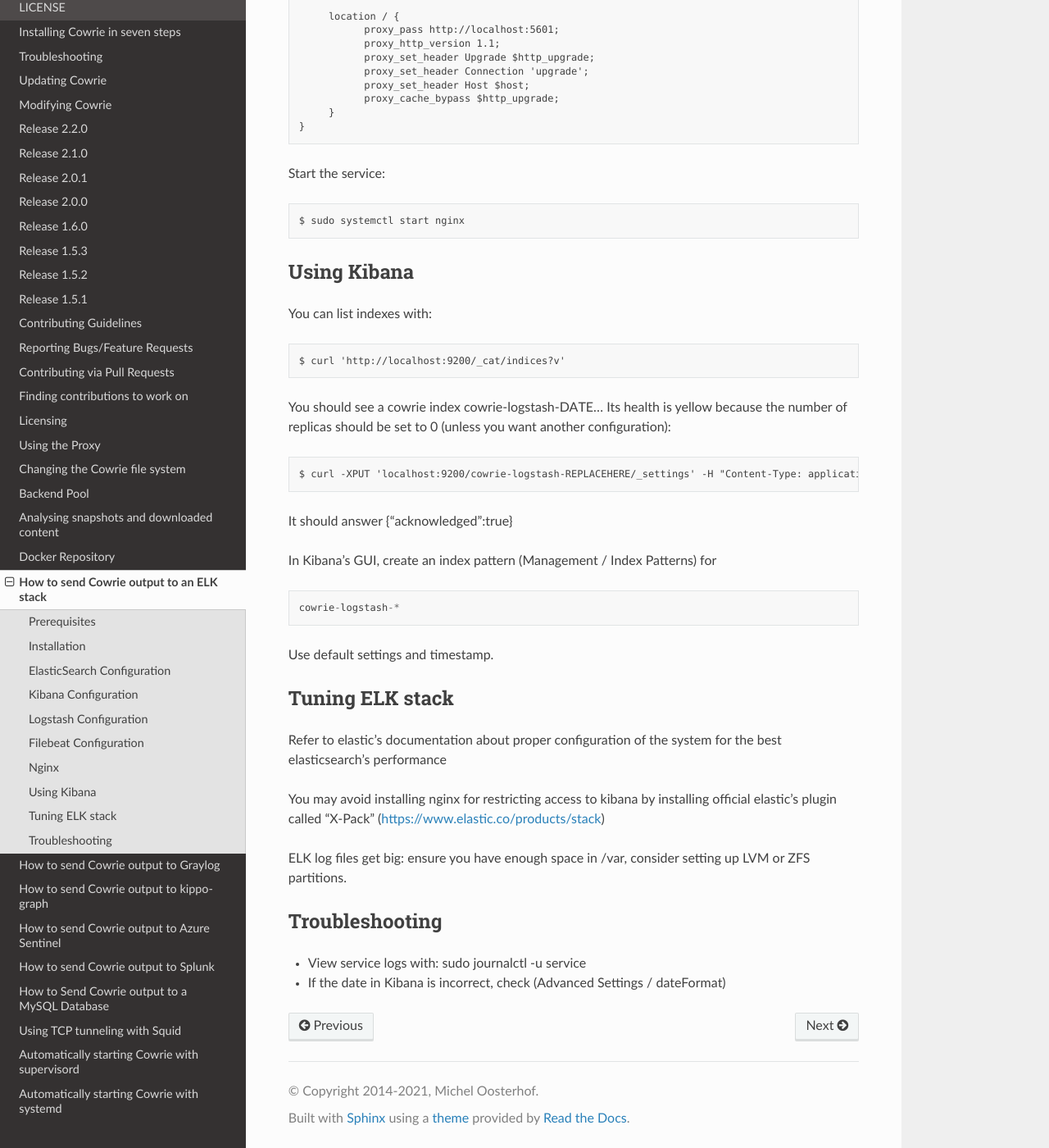
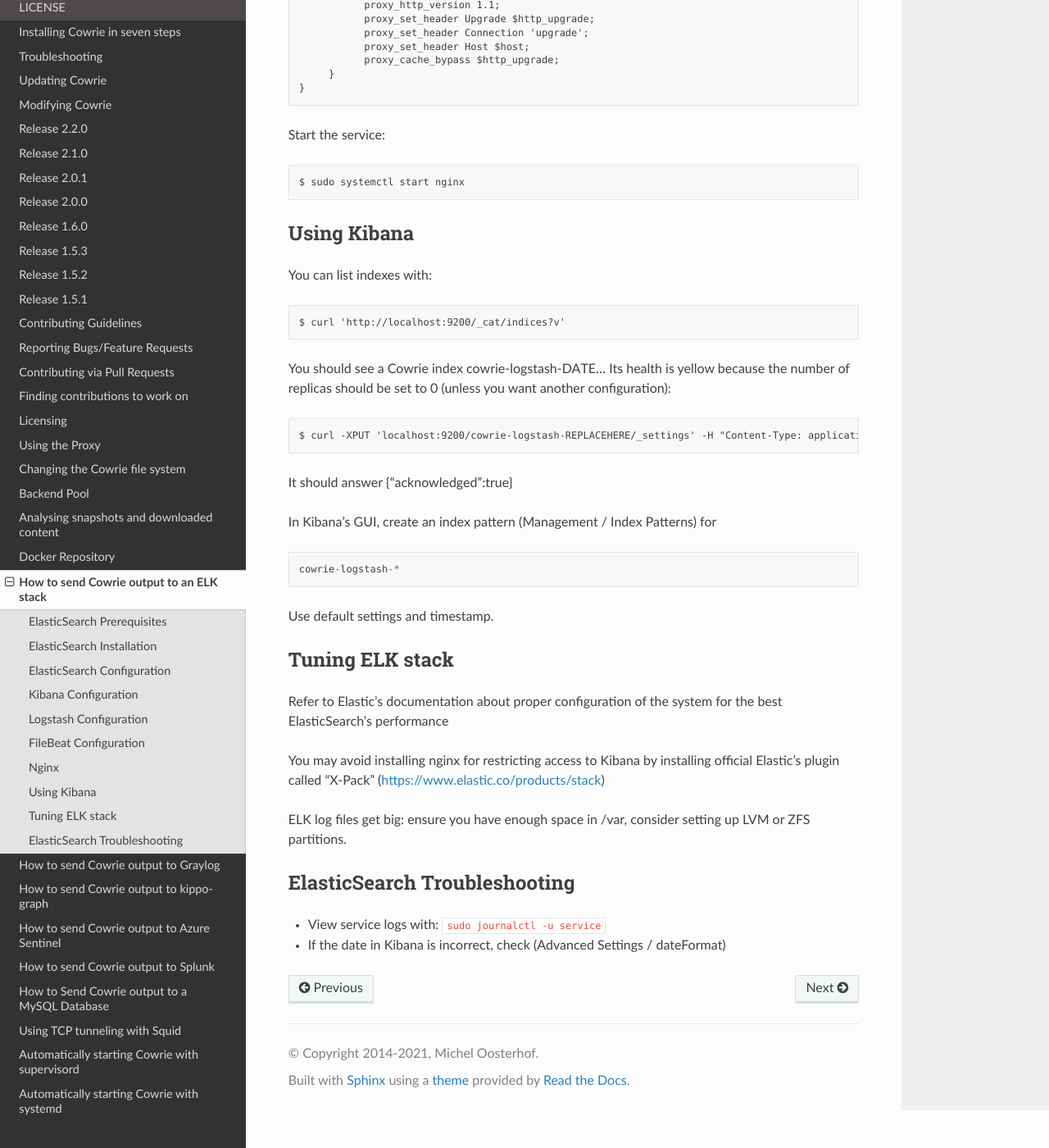
Before and after one commit to cowrie/cowrie, a Sphinx documentation site: the page built from docs/elk/README.rst, in a window 1280 px wide and 1400 px high, scrolled down 3366 px. Shown: the whole window at 82% size. Built offline with Sphinx 7.4.7 and the Read the Docs theme 2.0.0, drawn with Linux system fonts in a browser that asks for light colours; the version number could not be read and is left out; some of the changed text lies outside the part shown.

```diff
--- a/docs/elk/README.rst
+++ b/docs/elk/README.rst
@@ -1,18 +1,15 @@
 How to send Cowrie output to an ELK stack
 #########################################
 
-(Note: work in progress, instructions are not verified)
-
-
-Prerequisites
-================
+ElasticSearch Prerequisites
+===========================
 
 * Working Cowrie installation
-* Cowrie JSON log file (enable database json in cowrie.cfg)
+* Cowrie JSON log file (enable ``output_json`` in ``cowrie.cfg``)
 * Java 8
 
-Installation
-================
+ElasticSearch Installation
+==========================
 
 This is a simple setup for ELK stack, to be done on the same machine that is used for cowrie. We use *Filebeat* to send logs to *Logstash*, and we use *Nginx* as a reverse proxy to access *Kibana*. Note there are many other possible configurations!
 
@@ -35,7 +32,7 @@ Enable the services::
 
 
 ElasticSearch Configuration
-=============================
+===========================
 
 ElasticSearch configuration file is located in ``/etc/elasticsearch/elasticsearch.yml``. The default settings need not be changed.
 
@@ -51,7 +48,7 @@ You should get a JSON object in return.
 
 
 Kibana Configuration
-=============================
+====================
 
 Make a folder for logs::
 
@@ -68,7 +65,7 @@ Change the following parameters in ``/etc/kibana/kibana.yml`` to reflect your se
     * ``logging.dest`` - set path to logs (`/var/log/kibana/kibana.log`)
 
 Logstash Configuration
-=============================
+======================
 
 Get GeoIP data from www.maxmind.com (free but requires registration): download the GeoLite2 City GZIP. Unzip it and locate the mmdb file.
 Place it somewhere in your filesystem and make sure that "logstash" user can read it::
@@ -85,10 +82,10 @@ Make sure the configuration file is correct. Check the input section (path), fil
     $ sudo systemctl restart logstash
 
 
-Filebeat Configuration
-==============================
+FileBeat Configuration
+======================
 
-Filebeat is not mandatory (it is possible to directly read cowrie logs from Logstash) but nice to have, because if Logstash is under pressure, it automatically knows to slow down + it is possible to deal with multiple sensor inputs.
+FileBeat is not mandatory (it is possible to directly read Cowrie logs from Logstash) but nice to have, because if Logstash is under pressure, it automatically knows to slow down + it is possible to deal with multiple sensor inputs.
 
 Configure filebeat::
 
@@ -150,7 +147,7 @@ You can list indexes with::
 
      $ curl 'http://localhost:9200/_cat/indices?v'
 
-You should see a cowrie index cowrie-logstash-DATE... Its health is yellow because the number of replicas should be set to 0 (unless you want another configuration)::
+You should see a Cowrie index cowrie-logstash-DATE... Its health is yellow because the number of replicas should be set to 0 (unless you want another configuration)::
 
      $ curl -XPUT 'localhost:9200/cowrie-logstash-REPLACEHERE/_settings' -H "Content-Type: application/json" -d '{ "index" : {"number_of_replicas" : 0 } }'
 
@@ -166,14 +163,14 @@ Use default settings and timestamp.
 Tuning ELK stack
 ==================
 
-Refer to elastic's documentation about proper configuration of the system for the best elasticsearch's performance
+Refer to Elastic's documentation about proper configuration of the system for the best ElasticSearch's performance
 
-You may avoid installing nginx for restricting access to kibana by installing official elastic's plugin called "X-Pack" (https://www.elastic.co/products/stack)
+You may avoid installing nginx for restricting access to Kibana by installing official Elastic's plugin called "X-Pack" (https://www.elastic.co/products/stack)
 
 ELK log files get big: ensure you have enough space in /var, consider setting up LVM or ZFS partitions.
 
-Troubleshooting
-==================
+ElasticSearch Troubleshooting
+=============================
 
-- View service logs with:  sudo journalctl -u service
+- View service logs with:  ``sudo journalctl -u service``
 - If the date in Kibana is incorrect, check (Advanced Settings / dateFormat)
--- a/docs/splunk/README.rst
+++ b/docs/splunk/README.rst
@@ -14,7 +14,7 @@ Splunk Output Module
 File Based
 ==========
 
-* Collect ``/var/log/cowrie/cowrie.json`` output file using Splunk
+* Collect ``var/log/cowrie/cowrie.json`` output file using Splunk
 
 Reporting
 =========
```
Also changed, not shown: docs/kippo-graph/README.rst (+12 -14 lines), docs/sql/README.rst (+10 -10 lines), docs/squid/README.rst (+9 -13 lines).
